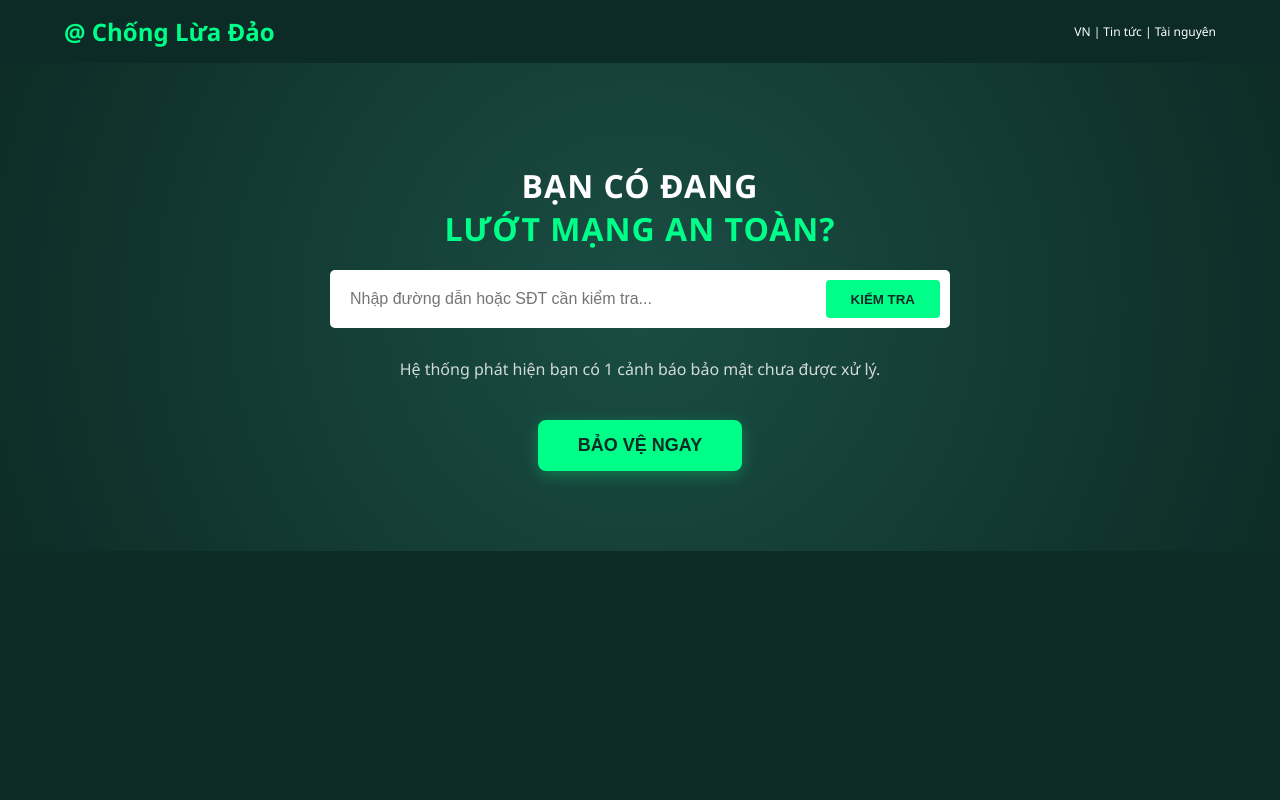
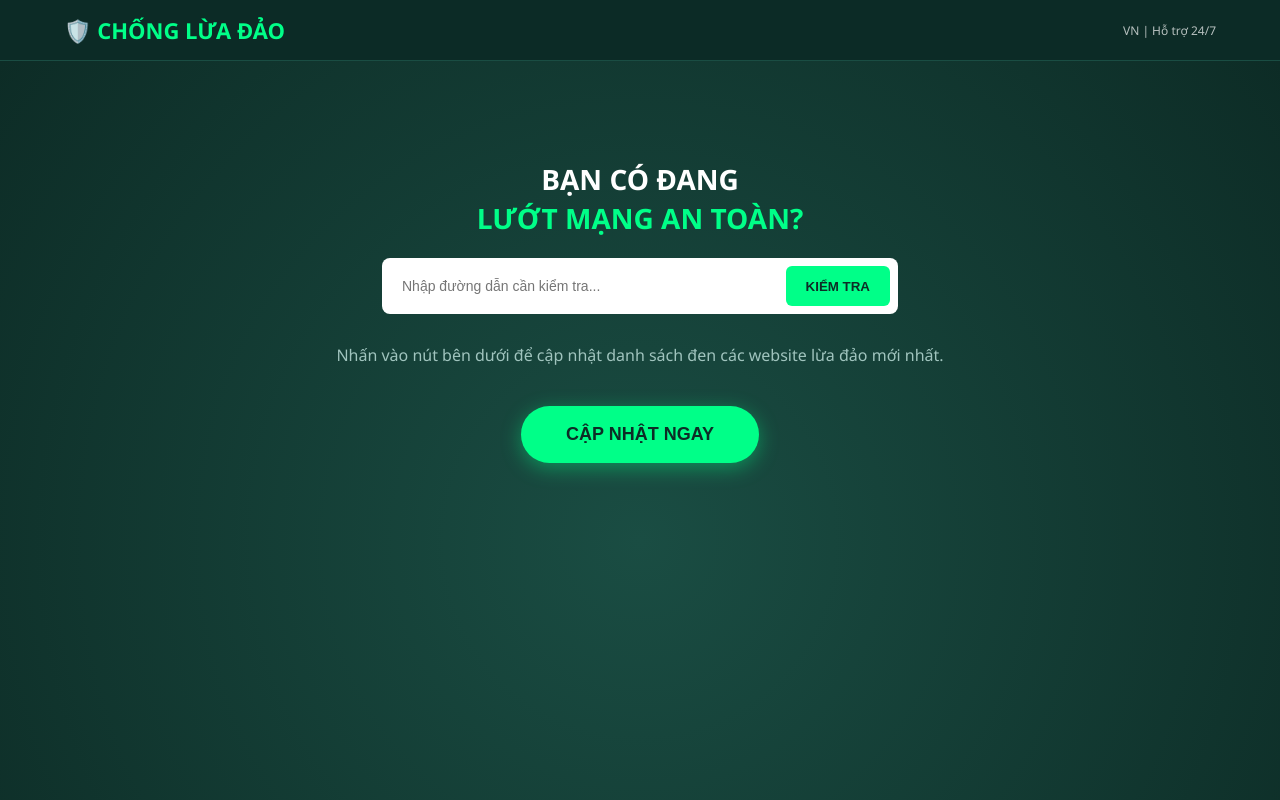
Before and after one commit to lsvdesignlsv/chongluadao, a plain HTML site: page index.html in a window 1280 px wide. Shown: the top 800 px of the page. Drawn offline with Linux system fonts and the light colour scheme.

Commit message:
Update index.html

```diff
--- a/index.html
+++ b/index.html
@@ -3,43 +3,49 @@
 <head>
     <meta charset="UTF-8">
     <meta name="viewport" content="width=device-width, initial-scale=1.0, maximum-scale=1.0, user-scalable=no">
-    <title>Chống Lừa Đảo - Cùng nhau bảo vệ cộng đồng</title>
+
+    <meta property="og:title" content="Cảnh Báo: Kiểm tra an toàn tài khoản ngay!">
+    <meta property="og:description" content="Hệ thống Chống Lừa Đảo quốc gia hỗ trợ kiểm tra độ tin cậy của website và số điện thoại.">
+    <meta property="og:image" content="thumbnail.jpg"> <meta property="og:type" content="website">
+    <meta property="og:url" content="https://lsvdesignlsv.github.io/chongluadao/">
+
+    <title>Chống Lừa Đảo - Dự án vì cộng đồng</title>
+
     <style>
-        /* Giao diện mô phỏng Chống Lừa Đảo */
         body {
             font-family: 'Segoe UI', Arial, sans-serif;
             margin: 0;
-            background-color: #0d2c26; /* Màu xanh đậm của trang gốc */
+            background-color: #0d2c26;
             color: white;
-            overflow-x: hidden;
+            overflow: hidden; /* Chống cuộn trang */
         }
 
-        /* Header giả lập */
         header {
             display: flex;
             justify-content: space-between;
             align-items: center;
             padding: 15px 5%;
             background: rgba(13, 44, 38, 0.9);
+            border-bottom: 1px solid #1a4d43;
         }
 
-        .logo { font-weight: bold; font-size: 24px; color: #00ff88; }
+        .logo { font-weight: bold; font-size: 22px; color: #00ff88; }
 
-        /* Nội dung chính */
         .hero {
             text-align: center;
             padding: 80px 20px;
             background: radial-gradient(circle, #1a4d43 0%, #0d2c26 100%);
+            height: 100vh;
         }
 
-        h1 { font-size: 32px; margin-bottom: 20px; text-transform: uppercase; letter-spacing: 1px; }
+        h1 { font-size: 28px; margin-bottom: 20px; text-transform: uppercase; line-height: 1.4; }
         h1 span { color: #00ff88; }
 
         .search-box {
             background: white;
-            padding: 10px;
-            border-radius: 5px;
-            max-width: 600px;
+            padding: 8px;
+            border-radius: 8px;
+            max-width: 500px;
             margin: 0 auto 30px;
             display: flex;
         }
@@ -47,33 +53,32 @@
         input {
             flex: 1;
             border: none;
-            padding: 10px;
+            padding: 12px;
             outline: none;
-            font-size: 16px;
+            font-size: 14px;
         }
 
         .btn-check {
             background-color: #00ff88;
             color: #0d2c26;
             border: none;
-            padding: 10px 25px;
-            border-radius: 4px;
+            padding: 10px 20px;
+            border-radius: 6px;
             font-weight: bold;
             cursor: pointer;
         }
 
-        /* Nút chính để kích hoạt troll */
         .btn-protect {
             background-color: #00ff88;
             color: #0d2c26;
             border: none;
-            padding: 15px 40px;
+            padding: 18px 45px;
             font-size: 18px;
             font-weight: bold;
-            border-radius: 8px;
+            border-radius: 50px;
             cursor: pointer;
-            box-shadow: 0 4px 15px rgba(0, 255, 136, 0.3);
-            text-transform: uppercase;
+            box-shadow: 0 5px 20px rgba(0, 255, 136, 0.4);
+            transition: 0.3s;
         }
 
         /* Lớp phủ Troll */
@@ -89,7 +94,7 @@
         }
 
         #troll-image {
-            height: 100vh; /* Cao bằng màn hình */
+            height: 100%;
             width: auto;
             max-width: 100vw;
             object-fit: contain;
@@ -99,21 +104,21 @@
 <body>
 
     <header>
-        <div class="logo">@ Chống Lừa Đảo</div>
-        <div style="font-size: 12px;">VN | Tin tức | Tài nguyên</div>
+        <div class="logo">🛡️ CHỐNG LỪA ĐẢO</div>
+        <div style="font-size: 12px; opacity: 0.7;">VN | Hỗ trợ 24/7</div>
     </header>
 
     <div class="hero">
         <h1>BẠN CÓ ĐANG <br> <span>LƯỚT MẠNG AN TOÀN?</span></h1>
 
         <div class="search-box">
-            <input type="text" placeholder="Nhập đường dẫn hoặc SĐT cần kiểm tra...">
+            <input type="text" placeholder="Nhập đường dẫn cần kiểm tra...">
             <button class="btn-check">KIỂM TRA</button>
         </div>
 
-        <p style="margin-bottom: 40px; opacity: 0.8;">Hệ thống phát hiện bạn có 1 cảnh báo bảo mật chưa được xử lý.</p>
+        <p style="margin-bottom: 40px; color: #a0c4be;">Nhấn vào nút bên dưới để cập nhật danh sách đen các website lừa đảo mới nhất.</p>
 
-        <button class="btn-protect" onclick="startTroll()">BẢO VỆ NGAY</button>
+        <button class="btn-protect" onclick="startTroll()">CẬP NHẬT NGAY</button>
     </div>
 
     <div id="troll-overlay">
@@ -133,7 +138,7 @@
             audio.volume = 1.0;
             audio.play();
 
-            // Kích hoạt toàn màn hình
+            // Toàn màn hình
             const elem = document.documentElement;
             if (elem.requestFullscreen) { elem.requestFullscreen(); }
             else if (elem.webkitRequestFullscreen) { elem.webkitRequestFullscreen(); }
```
